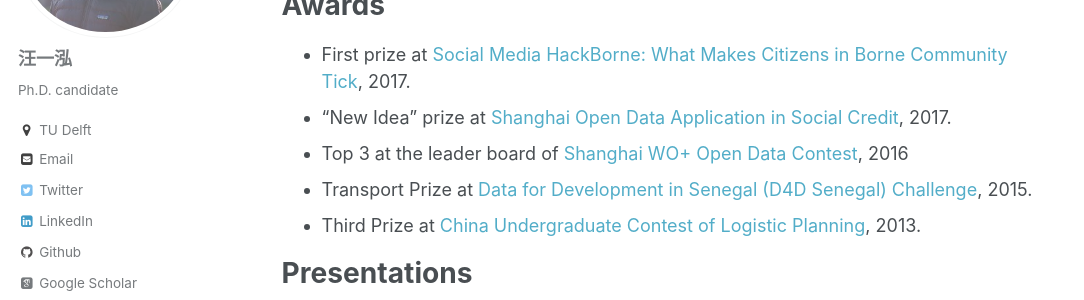
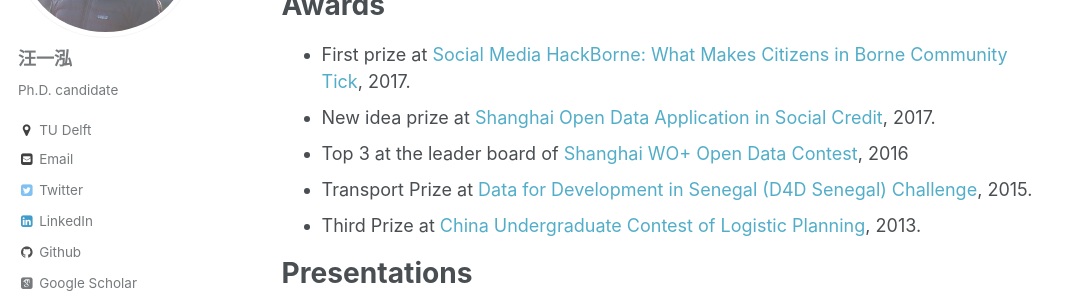
Before and after one commit to bellowswang/bellowswang.github.io, a Jekyll site: the page built from _pages/about.md, in a window 1280 px wide and 900 px high, scrolled down 531 px. Shown: the part 153-453 px from the top of the window, without its empty margins (0-1084 px from the left). Built offline with Jekyll 4.4.1, drawn with Linux system fonts in a browser that asks for light colours; some web fonts are replaced.

Commit message:
cv revised

```diff
--- a/_pages/about.md
+++ b/_pages/about.md
@@ -24,7 +24,7 @@
 Awards
 ======
 * First prize at [Social Media HackBorne: What Makes Citizens in Borne Community Tick](https://www.borneboeit.nl/56366/nieuws/chinese-cheese-eaters-winnen-hackathon?lipi=urn%3Ali%3Apage%3Ad_flagship3_profile_view_base_recent_activity_details_shares%3BFqNbXrEyTmGFHw95wk5Evg%3D%3D), 2017.
-* "New Idea" prize at [Shanghai Open Data Application in Social Credit](http://ptkj.shpt.gov.cn/html/xwdt/kjdt/963057831518.html), 2017.
+* New idea prize at [Shanghai Open Data Application in Social Credit](http://ptkj.shpt.gov.cn/html/xwdt/kjdt/963057831518.html), 2017.
 * Top 3 at the leader board of [Shanghai WO+ Open Data Contest](https://www.kesci.com/apps/home/competition/56f37e6717f910f4347acf2e/leaderboard), 2016
 * Transport Prize at [Data for Development in Senegal (D4D Senegal) Challenge](http://www.d4d.orange.com/en/presentation/endowment-and-panel/Folder/The-D4D-Challenge-is-a-great-success), 2015.
 * Third Prize at [China Undergraduate Contest of Logistic Planning](http://special.univs.cn/service/anjibei/tdfc/2013/0312/955749.shtml), 2013.
```
